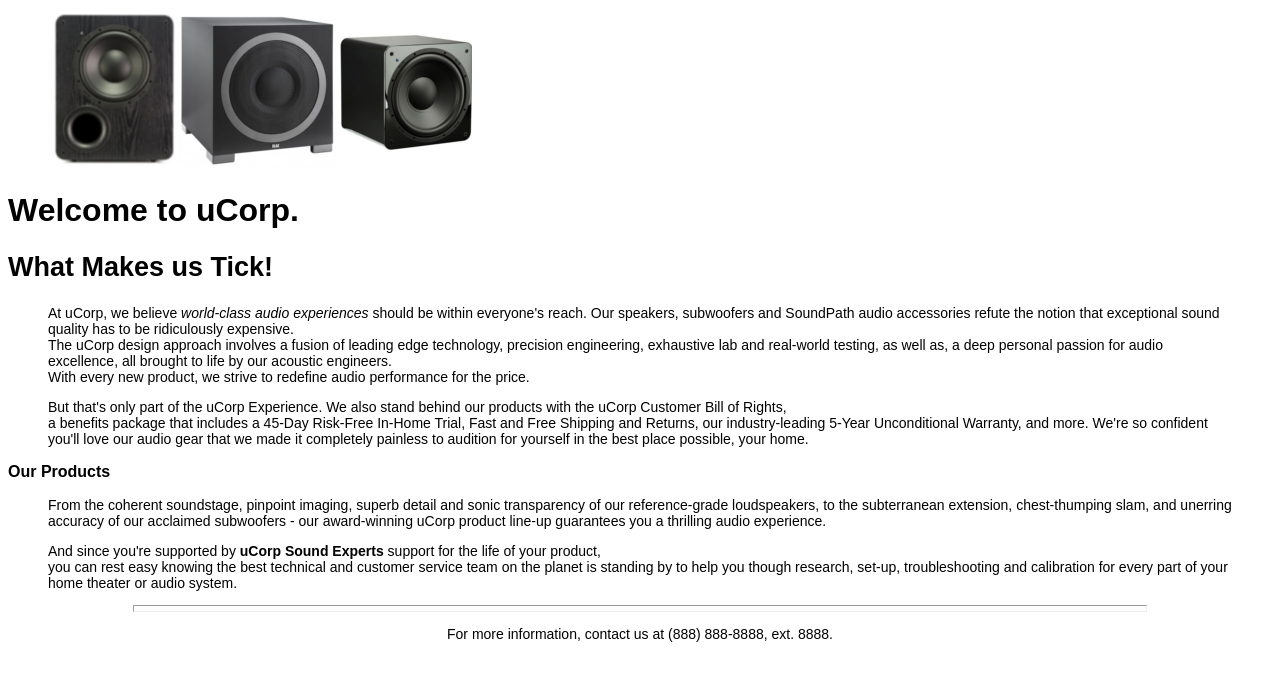
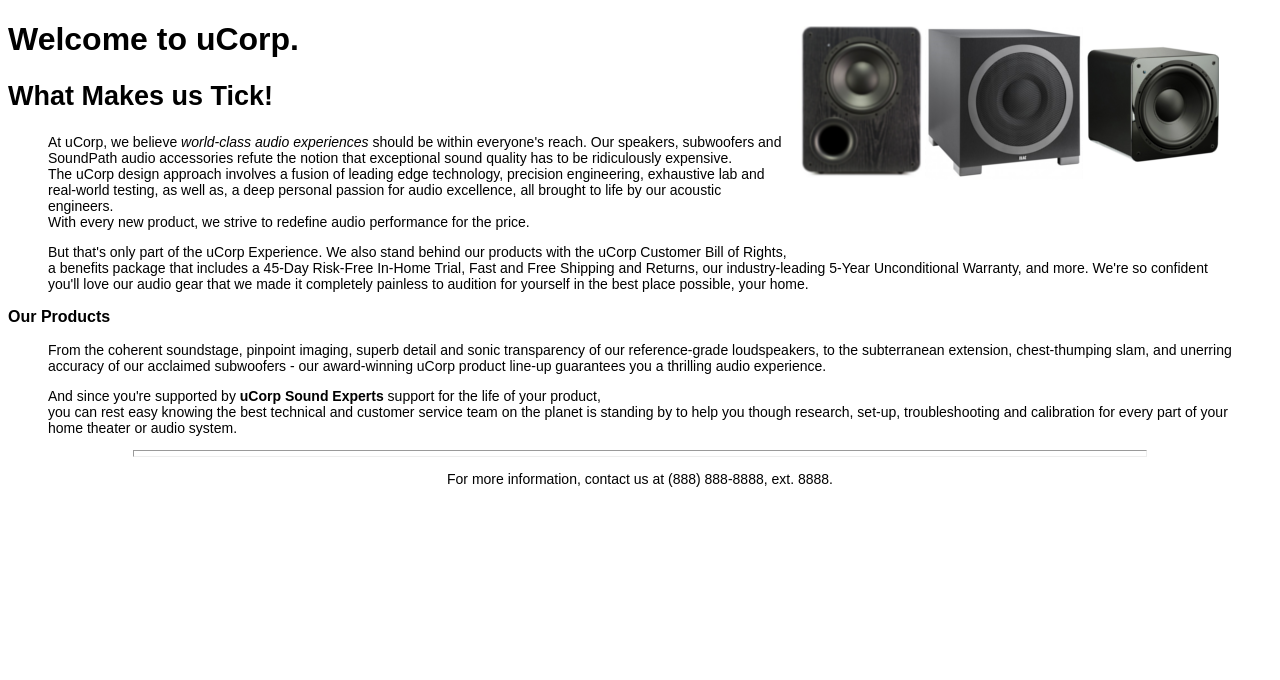
Before and after one commit to grizzlypa/fuzzycub, a plain HTML site: page aboutus.html in a window 1280 px wide. Drawn offline with Linux system fonts and the light colour scheme.

Commit message:
Posted after Lab 3.4

```diff
--- a/aboutus.html
+++ b/aboutus.html
@@ -17,7 +17,7 @@
 <!-- Commented out by Lab 3.3-->
 
 <blockquote>
-    <img src="aboutus/uCorpCollage2.png" alt="Subwoofers from uCorp blow away the competition!"/>
+    <img src="aboutus/uCorpCollage2.png" alt="Subwoofers from uCorp blow away the competition!" class="floatright"/>
 </blockquote>
 
 <!-- Primary page header line -->
--- a/aboutus/aboutus.css
+++ b/aboutus/aboutus.css
@@ -37,3 +37,9 @@ display: block;
 margin-left: auto;
 margin-right: auto;
 }
+
+img.floatright
+{
+float:right;
+margin:5px;
+}
```
